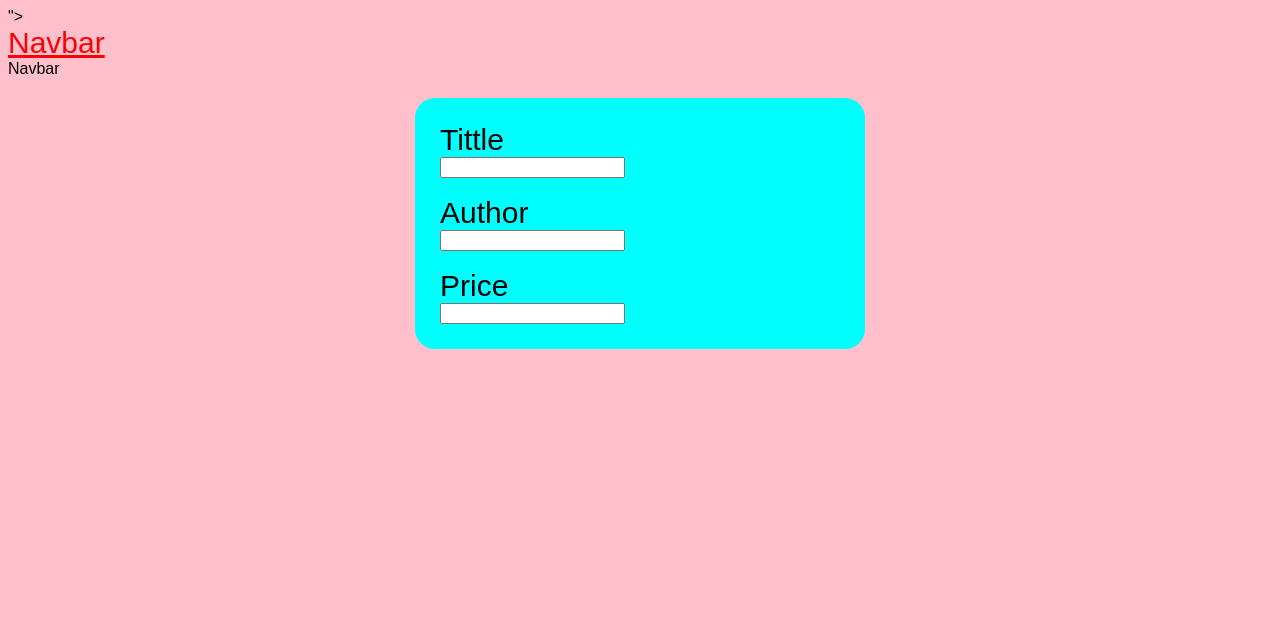
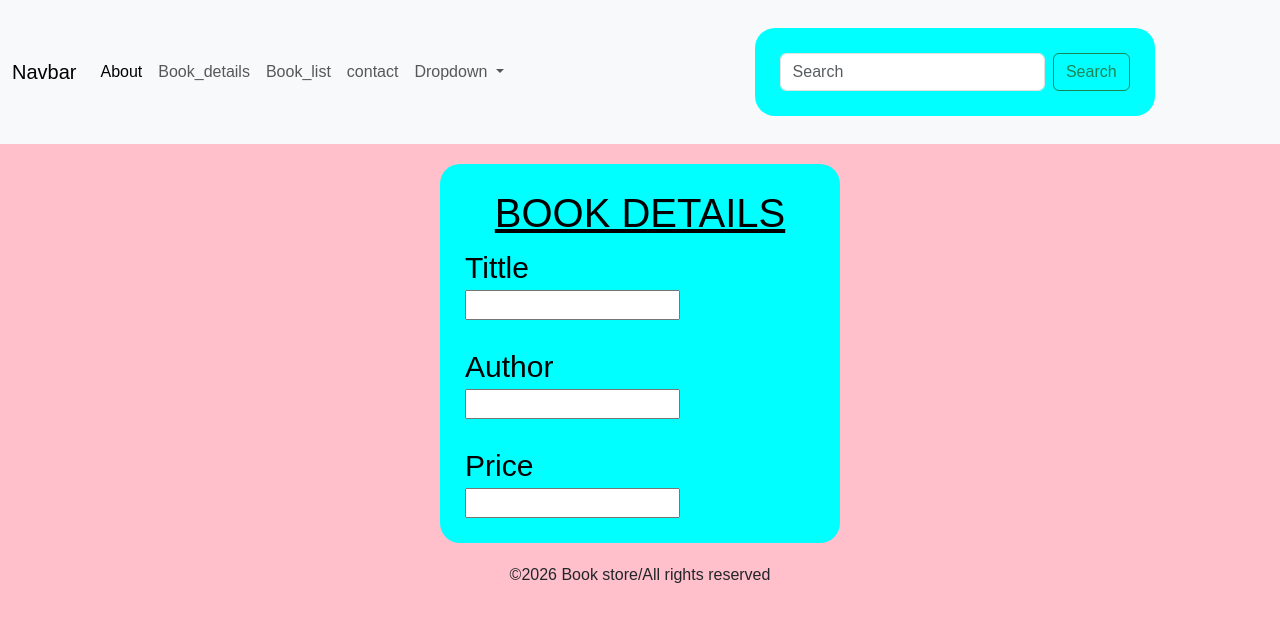
Before and after one commit to naomiawino/library, a Django app: page /add_books/book_details/ in a window 1280 px wide. Shown: the top 622 px of the page. Run offline with Django 5.2, Linux system fonts and the light colour scheme; some libraries are stand-ins or nearby versions.

Commit message:
first commit

```diff
--- /dev/null
+++ b/add_books/templates/base.html
@@ -0,0 +1,65 @@
+<!DOCTYPE html>
+<html lang="en">
+<head>
+    <meta charset="UTF-8">
+    <title>{% block title %}{% endblock %}</title>
+    <link rel="stylesheet" href="../../static/assets/styles/bootstrap/css/bootstrap.css">
+    <link rel="stylesheet" href="../../static/assets/styles/main.css">
+
+</head>
+<body>
+<nav class="navbar navbar-expand-lg bg-body-tertiary">
+  <div class="container-fluid">
+    <a class="navbar-brand" href="#">Navbar</a>
+    <button class="navbar-toggler" type="button" data-bs-toggle="collapse" data-bs-target="#navbarSupportedContent" aria-controls="navbarSupportedContent" aria-expanded="false" aria-label="Toggle navigation">
+      <span class="navbar-toggler-icon"></span>
+    </button>
+    <div class="collapse navbar-collapse" id="navbarSupportedContent">
+      <ul class="navbar-nav me-auto mb-2 mb-lg-0">
+        <li class="nav-item">
+          <a class="nav-link active" aria-current="page" href="{% url 'about' %}">About</a>
+        </li>
+        <li class="nav-item">
+          <a class="nav-link" href="{% url 'book_details' %}">Book_details</a>
+        </li>
+                  <li class="nav-item">
+          <a class="nav-link" href="{% url 'book_list' %}">Book_list</a>
+        </li>
+          <li class="nav-item">
+          <a class="nav-link" href="{% url 'contact' %}">contact</a>
+        </li>
+
+        <li class="nav-item dropdown">
+          <a class="nav-link dropdown-toggle" href="#" role="button" data-bs-toggle="dropdown" aria-expanded="false">
+            Dropdown
+          </a>
+          <ul class="dropdown-menu">
+            <li><a class="dropdown-item" href="#">Action</a></li>
+            <li><a class="dropdown-item" href="#">Another action</a></li>
+            <li><hr class="dropdown-divider"></li>
+            <li><a class="dropdown-item" href="#">Something else here</a></li>
+          </ul>
+        </li>
+        <li class="nav-item">
+          <a class="nav-link disabled" aria-disabled="true"></a>
+        </li>
+      </ul>
+      <form class="d-flex" role="search">
+        <input class="form-control me-2" type="search" placeholder="Search" aria-label="Search"/>
+        <button class="btn btn-outline-success" type="submit">Search</button>
+      </form>
+    </div>
+  </div>
+</nav>
+
+
+{% block content %}
+    {% endblock %}
+  <footer style="...">
+    <p> &copy;2026 Book store/All rights reserved</p>
+</footer>
+<script src="../../static/assets/styles/bootstrap/js/bootstrap.bundle.js/">
+
+</script>
+</body>
+</html>
--- a/add_books/templates/book_details.html
+++ b/add_books/templates/book_details.html
@@ -1,25 +1,12 @@
-<!DOCTYPE html>
-<html lang="en">
-<head>
-    <meta charset="UTF-8">
-    <title>Book Details</title>
-    <link rel="stylesheet" href="../../static/assets/styles/main.css">">
-</head>
+{% extends 'base.html' %}
+{% block title %}
+   Book_details - Book Store
+{% endblock %}
+{% block content %}
 <body>
 <!-- As a link -->
-<nav class="navbar bg-body-tertiary">
-  <div class="container-fluid">
-    <a class="navbar-brand" href="#">Navbar</a>
-  </div>
-</nav>
-
-<!-- As a heading -->
-<nav class="navbar bg-body-tertiary">
-  <div class="container-fluid">
-    <span class="navbar-brand mb-0 h1">Navbar</span>
-  </div>
-</nav>
 <form action="form">
+<h2>BOOK DETAILS</h2>
     <label>Tittle</label><br>
     <input type="text"><br><br>
     <label>Author</label><br>
@@ -28,5 +15,4 @@
     <input type="number">
 
 </form>
-</body>
-</html>
+{% endblock %}
--- a/static/assets/styles/main.css
+++ b/static/assets/styles/main.css
@@ -52,3 +52,4 @@ form{
             border-radius: 20px;
             display: block;
             margin: 20px auto;}
+p{ text-align:center;}
```
Also changed, not shown: add_books/templates/about.html (+13 -28 lines), add_books/templates/book_list.html (+7 -21 lines), add_books/templates/contact.html (+17 -34 lines), static/assets/images/gweth.avif (added), static/assets/images/hawi.avif (added), static/assets/images/hera.avif (added).
